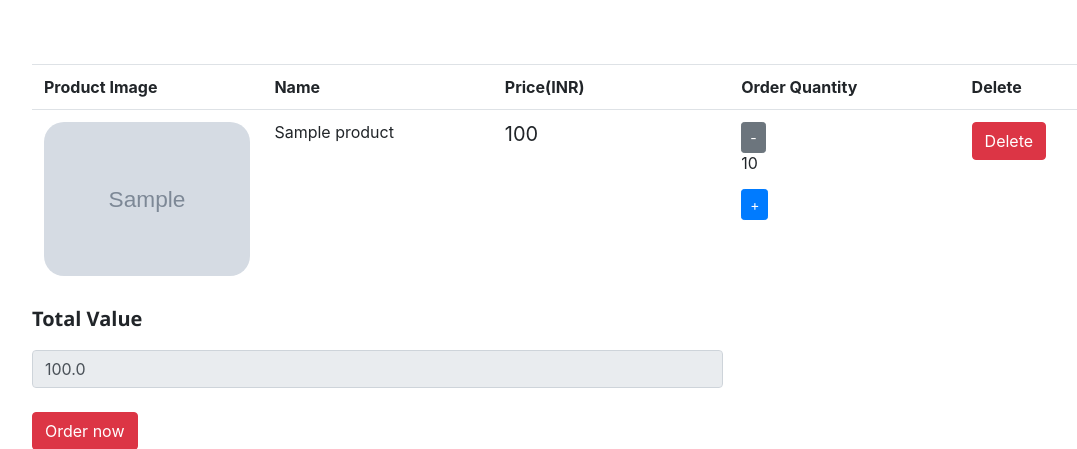
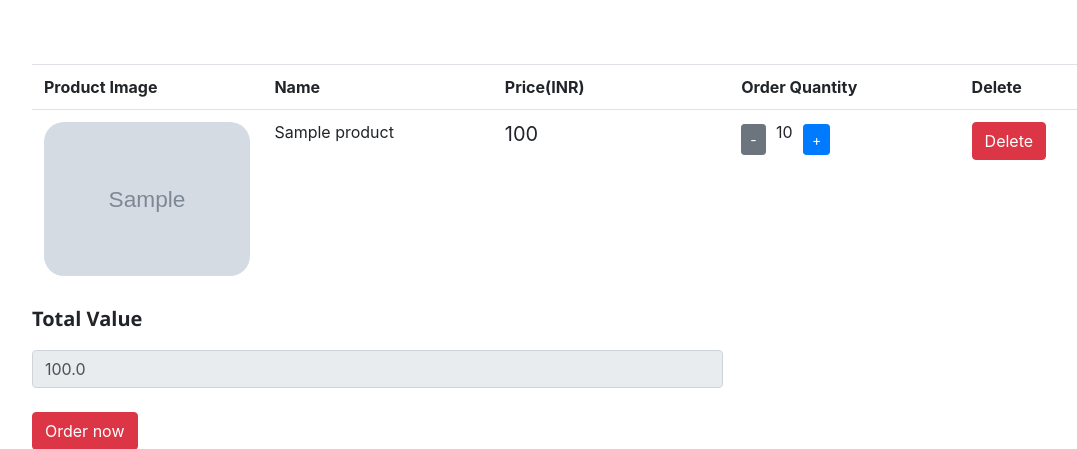
Before and after one commit to nikhil-kumar-tomar/Healthy-Hunger-Ecommerce-Web-App, a Django app: page /cart/ in a window 1280 px wide. Shown: the part 82-531 px from the top of the page, without its empty margins (32-1109 px from the left). Run offline with Django 4.2, Linux system fonts and the light colour scheme; the first user in the database is signed in; tables that the repository leaves empty hold one stand-in row (Sample ...); some libraries are stand-ins or nearby versions.

Commit message:
Added Spacing between + and - in cart

```diff
--- a/src/healthy_hunger/static/healthy_hunger/css/custom.css
+++ b/src/healthy_hunger/static/healthy_hunger/css/custom.css
@@ -327,3 +327,15 @@ background-color: aliceblue;
     font-size: 20;
     font-weight: bold;
   }
+
+.quantity-control {
+    display: flex;
+    align-items: center;
+  }
+
+#btn1 {
+    margin-right: 5%;
+}
+#btn2 {
+    margin-left: 5%;
+}
--- a/src/healthy_hunger/templates/healthy_hunger/cart.html
+++ b/src/healthy_hunger/templates/healthy_hunger/cart.html
@@ -23,9 +23,9 @@
             <td id="price_{{ prod.product.id }}" style="font-size:20;">{% widthratio prod.product.price 1 prod.quantity %}</td>
             <td style="width: 20%;">
                 <div class="quantity-control">
-                    <button class="btn btn-sm btn-secondary" onclick="incr_or_decr(this, -1, {{ prod.product.id }}, {{ prod.product.price }})">-</button>
+                    <button id="btn1" class="btn btn-sm btn-secondary" onclick="incr_or_decr(this, -1, {{ prod.product.id }}, {{ prod.product.price }})">-</button>
                     <p id="{{ prod.product.id }}" name="{{ prod.product.id }}">{{ prod.quantity }}</p>
-                    <button class="btn btn-sm btn-primary" onclick="incr_or_decr(this, 1, {{ prod.product.id }}, {{ prod.product.price }})">+</button>
+                    <button id="btn2" class="btn btn-sm btn-primary" onclick="incr_or_decr(this, 1, {{ prod.product.id }}, {{ prod.product.price }})">+</button>
                 </div>
             </td>
             <td>
```
